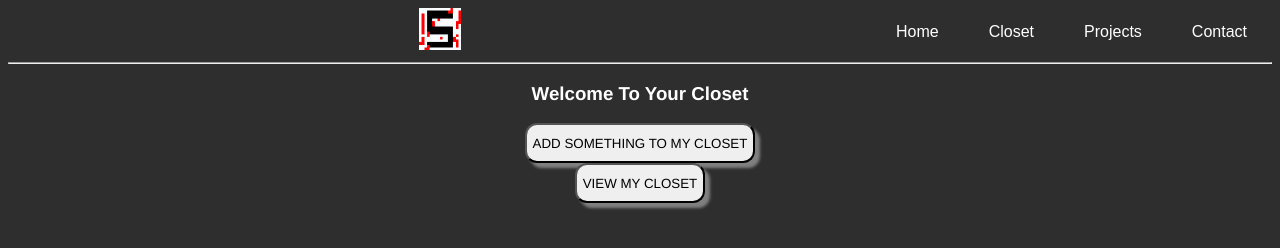
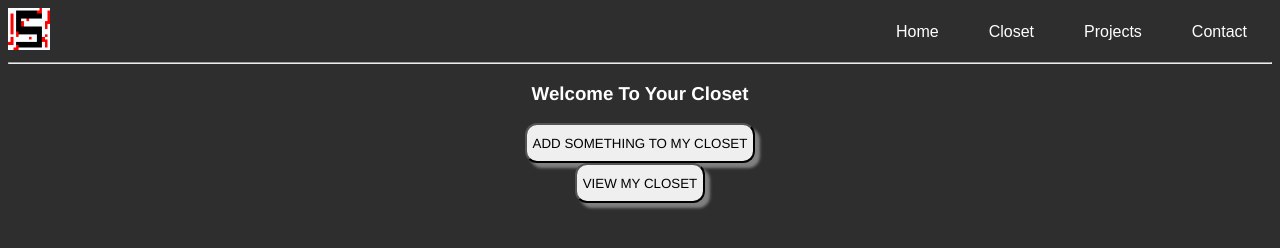
Before and after one commit to Bambalow28/Bambalow28.github.io, a plain HTML site: page closetWEB.html in a window 1280 px wide. Drawn offline with Linux system fonts and the light colour scheme; a web font is replaced by a local one.

Commit message:
Update StyleSheet.css

```diff
--- a/StyleSheet.css
+++ b/StyleSheet.css
@@ -56,10 +56,6 @@ li a:hover {
 }
 
 /* Index Page */
-body
-{
-	text-align: center;
-}
 .rightSide
 {
 	text-align: left;
```
